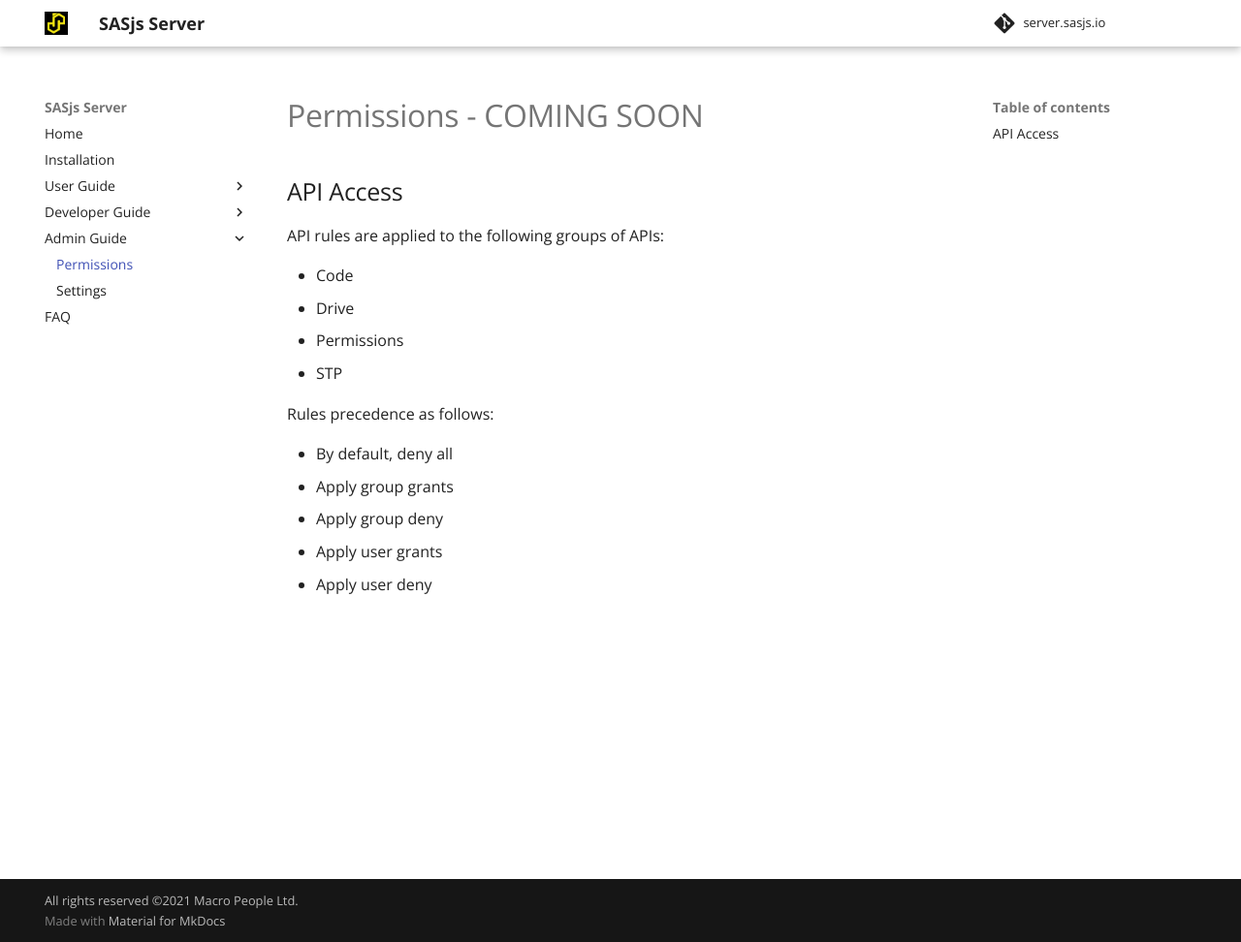
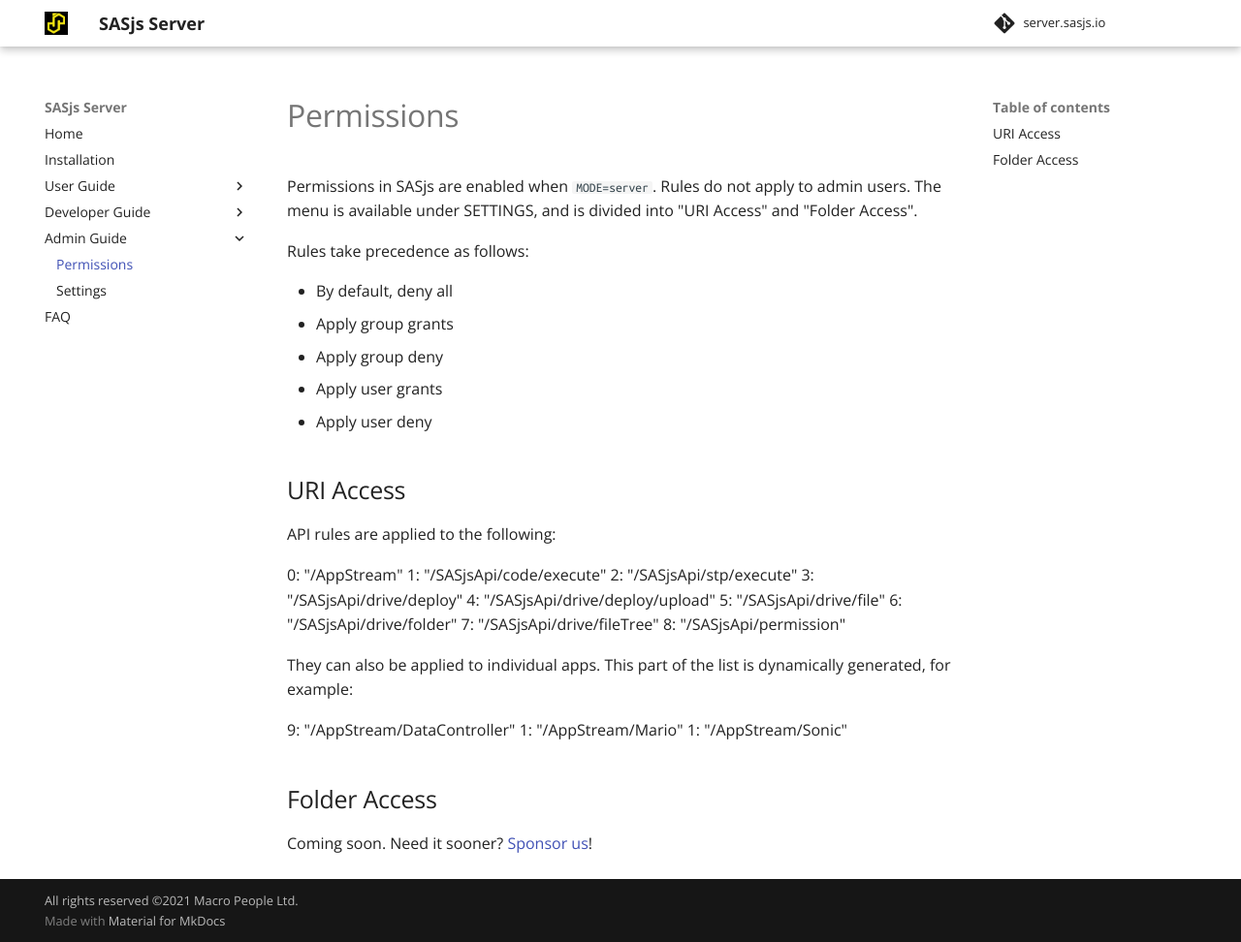
Before and after one commit to sasjs/server.sasjs.io, an MkDocs documentation site: the page built from docs/permissions.md, in a window 1280 px wide and 972 px high. Shown: the whole window at 97% size. Built offline with MkDocs 1.6.1 and Material for MkDocs 9.7.7, drawn with Linux system fonts in a browser that asks for light colours.

Commit message:
Update permissions.md

```diff
--- a/docs/permissions.md
+++ b/docs/permissions.md
@@ -4,21 +4,40 @@
 description: Configuring SASjs Server permissions
 ---
 
-# Permissions - COMING SOON
+# Permissions
 
-## API Access
+Permissions in SASjs are enabled when `MODE=server`.   Rules do not apply to admin users.  The menu is available under SETTINGS, and is divided into "URI Access" and "Folder Access".
 
-API rules are applied to the following groups of APIs:
-
-* Code
-* Drive
-* Permissions
-* STP
-
-Rules precedence as follows:
+Rules take precedence as follows:
 
 * By default, deny all
 * Apply group grants
 * Apply group deny
 * Apply user grants
 * Apply user deny
+
+## URI Access
+
+API rules are applied to the following:
+
+0: "/AppStream"
+1: "/SASjsApi/code/execute"
+2: "/SASjsApi/stp/execute"
+3: "/SASjsApi/drive/deploy"
+4: "/SASjsApi/drive/deploy/upload"
+5: "/SASjsApi/drive/file"
+6: "/SASjsApi/drive/folder"
+7: "/SASjsApi/drive/fileTree"
+8: "/SASjsApi/permission"
+
+They can also be applied to individual apps.  This part of the list is dynamically generated, for example:
+
+9: "/AppStream/DataController"
+1: "/AppStream/Mario"
+1: "/AppStream/Sonic"
+
+
+
+## Folder Access
+
+Coming soon.  Need it sooner?  [Sponsor us](https://github.com/sponsors/sasjs)!
```
